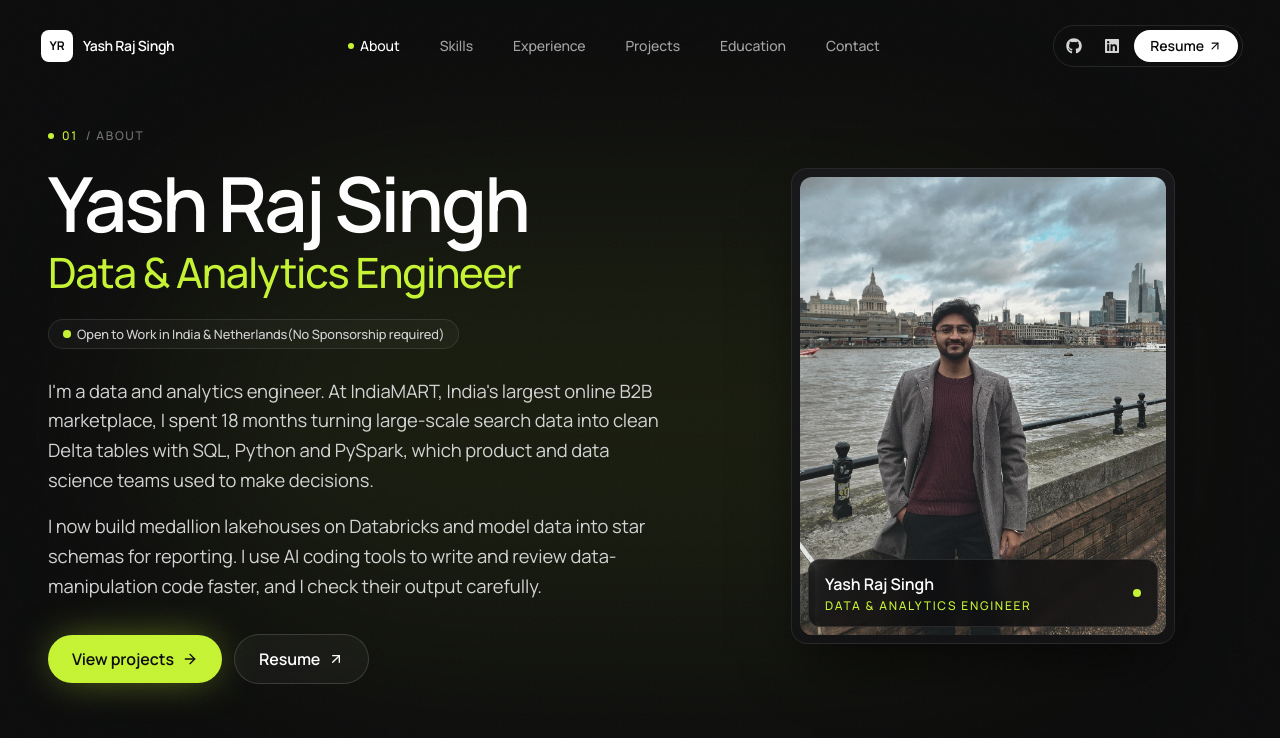
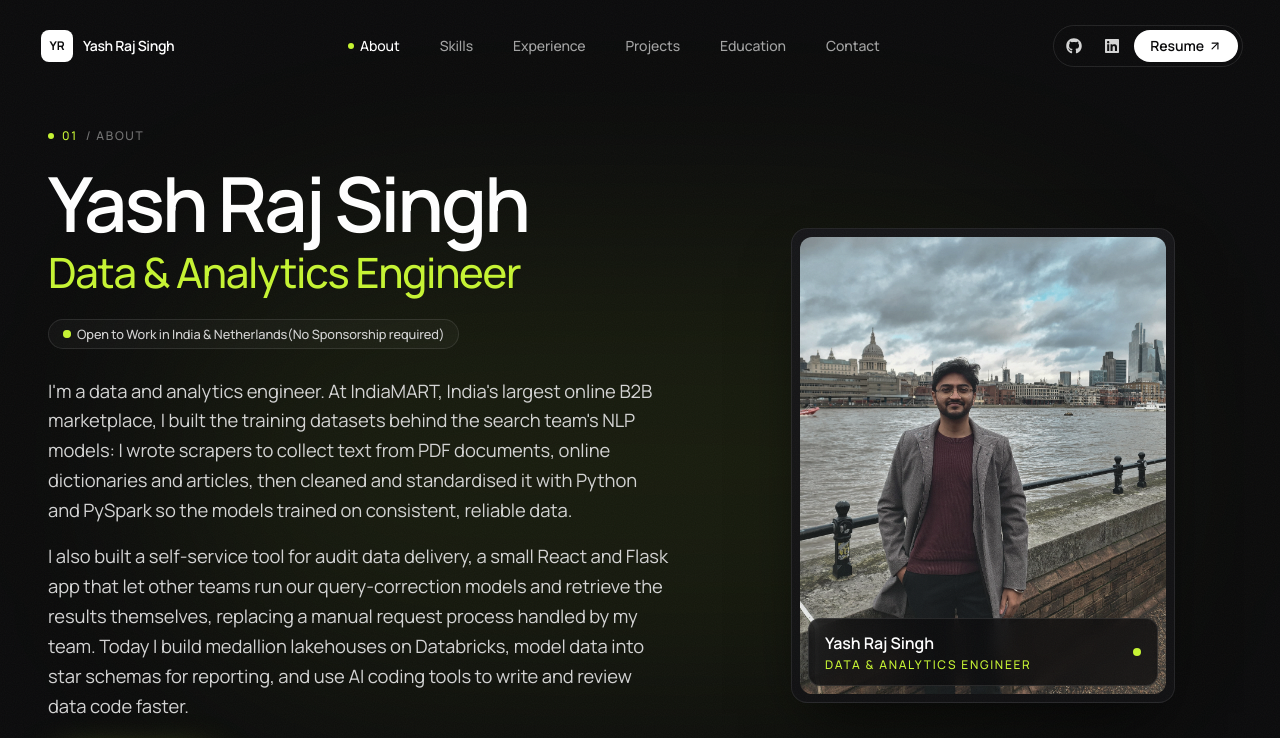
Before and after one commit to coderajyash/data-portfolio, a React (Vite) app: page / in a window 1280 px wide. Shown: the top 738 px of the page. Built offline with nearby package versions, Linux system fonts and the light colour scheme.

Commit message:
Content update

```diff
--- a/src/constants/index.js
+++ b/src/constants/index.js
@@ -16,8 +16,8 @@ export const PROFILE = {
 export const ABOUT_STAGES = ["Messy sources", "Ingest", "Clean", "Model", "Trusted insight"];
 
 export const ABOUT = [
-  "I'm a data and analytics engineer. At IndiaMART, India's largest online B2B marketplace, I spent 18 months turning large-scale search data into clean Delta tables with SQL, Python and PySpark, which product and data science teams used to make decisions.",
-  "I now build medallion lakehouses on Databricks and model data into star schemas for reporting. I use AI coding tools to write and review data-manipulation code faster, and I check their output carefully.",
+  "I'm a data and analytics engineer. At IndiaMART, India's largest online B2B marketplace, I built the training datasets behind the search team's NLP models: I wrote scrapers to collect text from PDF documents, online dictionaries and articles, then cleaned and standardised it with Python and PySpark so the models trained on consistent, reliable data.",
+  "I also built a self-service tool for audit data delivery, a small React and Flask app that let other teams run our query-correction models and retrieve the results themselves, replacing a manual request process handled by my team. Today I build medallion lakehouses on Databricks, model data into star schemas for reporting, and use AI coding tools to write and review data code faster.",
 ];
 
 export const ABOUT_FACTS = [
```
